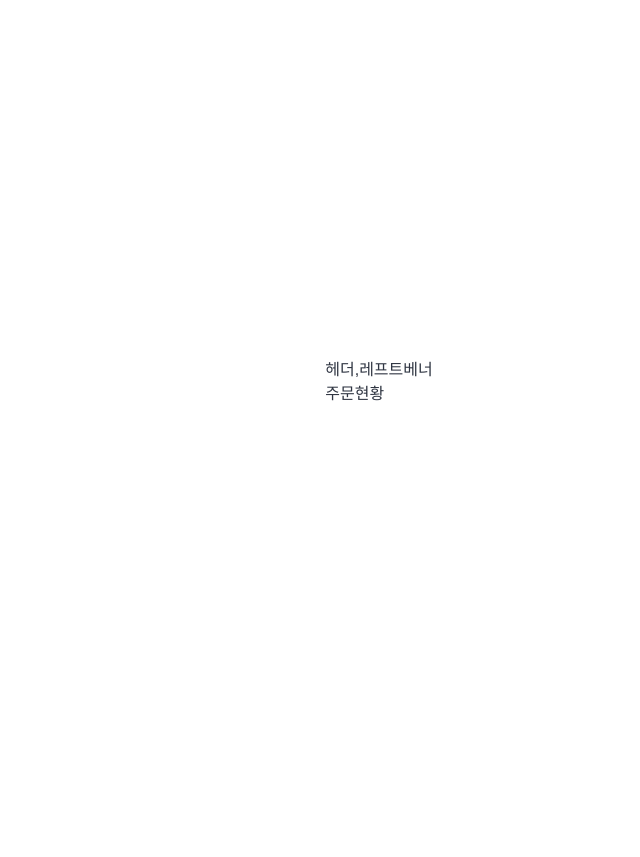
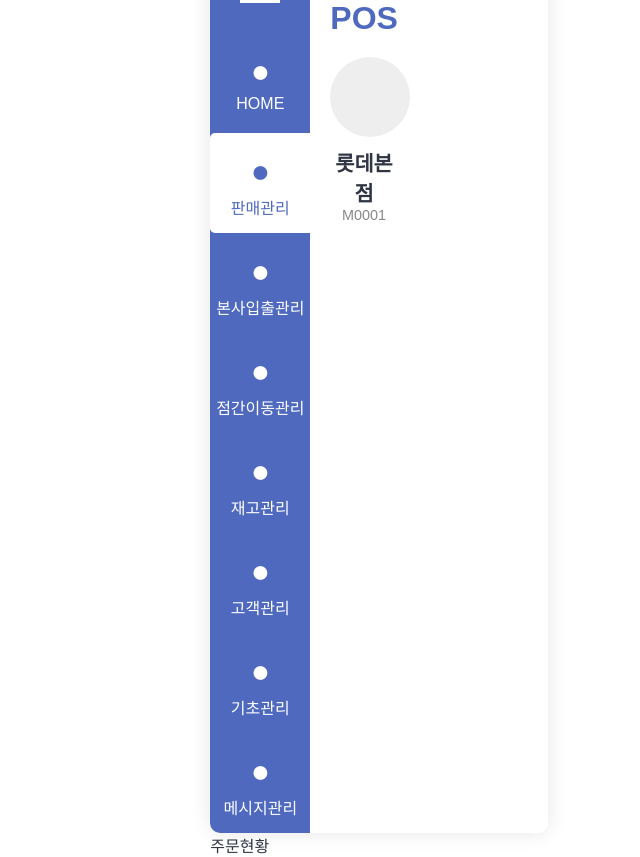
Before and after one commit to CHANGWOOKI/UBIPOS11, a React (Create React App) app: page /order/list in a window 1280 px wide. Shown: the whole page, without its empty margins (261-901 px from the left). Before the commit the page ends 800 px from the top, so only its background shows below. Built offline with nearby package versions, Linux system fonts and the light colour scheme.

Commit message:
left nav

```diff
--- /dev/null
+++ b/src/view/00_Common/layout/Nav.scss
@@ -0,0 +1,132 @@
+$primary-color: #4e69bd;
+$secondary-color: #eee;
+$text-color: #333;
+$icon-color: rgba(255, 255, 255, 0.5);
+
+body, html {
+    margin: 0;
+    padding: 0;
+    font-family: Arial, sans-serif;
+    height: 100%;
+}
+
+.container {
+    display: flex;
+    height: 100%;
+
+    .sidebar {
+        width: 100px;
+        background-color: $primary-color;
+        display: flex;
+        flex-direction: column;
+        align-items: center;
+        padding-top: 20px;
+
+        .logo {
+            width: 40px;
+            height: 40px;
+            background-color: white;
+            margin-bottom: 30px;
+        }
+        .tabs {
+            width: 100%;
+            flex-grow: 1;
+            display: flex;
+            flex-direction: column;
+            align-items: center;
+        }
+        .tab {
+            width: 100%;
+            height: 100px;
+            cursor: pointer;
+            border-radius: 5px 0 0 5px;
+            transition: background-color 0.3s ease;
+            text-align: center;
+            color: #fff;
+
+
+            h1 {
+                margin: 20px 0 5px 0;
+            }
+            p {
+                margin: 0;
+            }
+            &:active {
+                background-color: white;
+                color: $primary-color;
+            }
+        }
+        .tab.active {
+            background-color: #fff;
+            color: #4e69bd;
+        }
+    }
+
+    .main-content {
+        width: 20%;
+        padding: 20px;
+        overflow-y: auto;
+
+        .user-info {
+            text-align: center;
+            margin-bottom: 20px;
+
+            .avatar {
+                width: 80px;
+                height: 80px;
+                background-color: $secondary-color;
+                border-radius: 50%;
+                margin: 0 auto 10px;
+            }
+
+            .user-name {
+                font-weight: bold;
+                font-size: 1.3em;
+            }
+
+            .user-id {
+                color: #888;
+                font-size: 0.9em;
+            }
+
+            h1{
+                margin: 0 0 20px 0;
+                color: $primary-color;
+            }
+        }
+
+        .menu {
+            border-top: 1px solid $secondary-color;
+            padding-top: 10px;
+
+            .menu-item {
+                padding: 10px 0;
+                font-weight: bold;
+
+                &::before {
+                    content: '◆';
+                    color: $primary-color;
+                    margin-right: 10px;
+                }
+
+                &.active::after {
+                    content: '▼';
+                    float: right;
+                }
+            }
+
+            .submenu {
+                padding-left: 35px;
+
+                .submenu-item {
+                    padding: 15px 0;
+                    border-bottom: 1px solid $secondary-color;
+                    color: $text-color;
+                }
+            }
+        }
+        .tab-content > .menu {
+            display: none;
+        }
+    }
+}
--- a/src/view/00_Common/layout/layout.js
+++ b/src/view/00_Common/layout/layout.js
@@ -1,9 +1,10 @@
 import { Outlet } from "react-router-dom";
+import LeftNav from "./leftNav";
 
 const Layout = () => {
     return (
         <>
-            헤더,레프트베너
+            <LeftNav />
             <main>
                 <Outlet />
             </main>
--- a/src/view/00_Common/layout/leftNav.js
+++ b/src/view/00_Common/layout/leftNav.js
@@ -0,0 +1,65 @@
+import React, { useState } from 'react';
+import "./Nav.scss"
+
+const LeftNav = () => {
+    const [activeTab, setActiveTab] = useState(1); // 초기 상태: 두 번째 탭 활성화
+
+    const tabContents = [
+        { name: '판매 관리', submenus: ['판매 등록', '본사 판매 현황'] },
+        { name: '판매 관리', submenus: ['판매 등록', '판매마감현황', '품번별 판매현황', '일별/월별 판매현황', '일자별 판매현황', '완불판매관리', '인기/비인기 상품조회', '동업계매출등록', '동업계매출현황', '일일 매장정산서', '백화점KEY 금액관리', '월매출목표실적'] },
+        { name: '본사입출관리', submenus: ['주문등록', '주문현황', '입점확인', '반품등록', '본사의뢰반품등록', '반품현황', '입점/반품현황', '소모품주문등록', '소모품주문현황', '일별외상매출금현황', '월별외상매출금현황'] },
+        { name: '점간이동관리', submenus: ['본사 R/T지시등록', 'R/T 반출등록', 'R/T 반입등록', 'R/T 반입등록_일괄', 'R/T 진행현황', '본사 R/T지시처리현황', 'R/T 요청등록', 'R/T 요청확인', 'R/T 요청현황'] },
+        { name: '재고관리', submenus: ['매장재고현황', '타매장재고현황', '품번별 수불현황', '일자별 수불현황', '재고실사등록', '재고실사등록(세로)', '재고실사업로드', '실사파일업로드', '재고실사현황', '과부족현황'] },
+        { name: '고객관리', submenus: ['고객등록', '고객정보조회', '고객별구매현황', '구매정보 추적현황', '수선등록', '수선처리 진행현황', '고객서명등록'] },
+        { name: '기초관리', submenus: ['상품정보조회', '상품단가조회', '매장정보조회'] },
+        { name: '메시지관리', submenus: ['공지사항', '자유게시판', 'VMD 게시판', '신상품소개', '쪽지보내기', '사이버품평회', 'STYLE별 게시판', '타사상품동향', '문자메세지', '주소록관리'] }
+    ];
+
+    const tabs = [
+        'HOME', '판매관리', '본사입출관리', '점간이동관리', '재고관리', '고객관리', '기초관리', '메시지관리'
+    ];
+
+    return (
+        <div className="container">
+            <div className="sidebar">
+                <div className="logo"></div>
+                <div className="tabs">
+                    {tabs.map((tab, index) => (
+                        <div
+                            key={index}
+                            className={`tab ${activeTab === index ? 'active' : ''}`}
+                            onClick={() => setActiveTab(index)}
+                        >
+                            <h1>●</h1>
+                            <p>{tab}</p>
+                        </div>
+                    ))}
+                </div>
+            </div>
+            {activeTab !== 0 && (
+                <div className="main-content">
+                    <div className="user-info">
+                        <h1>SEWON POS</h1>
+                        <div className="avatar"></div>
+                        <div className="user-name">롯데본점</div>
+                        <div className="user-id">M0001</div>
+                    </div>
+                    <div className="tab-content">
+                        <div className="menu">
+                            <div className="menu-item active">{tabContents[activeTab - 1].name}</div>
+                            <div className="submenu">
+                                {tabContents[activeTab - 1].submenus.map((submenu, index) => (
+                                    <div key={index} className="submenu-item">
+                                        {submenu}
+                                    </div>
+                                ))}
+                            </div>
+                        </div>
+                    </div>
+                </div>
+            )}
+        </div>
+    );
+};
+
+export default LeftNav;
```
